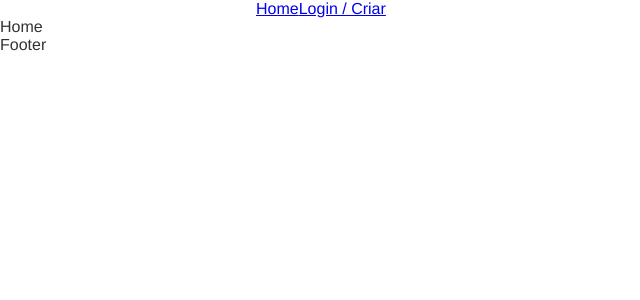
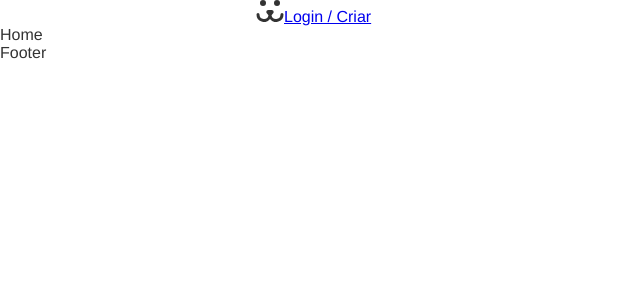
Before and after one commit to carolfranca0310/dogs, a React (Create React App) app: page / in a window 1280 px wide. Shown: the top 300 px of the page, without its empty margins (0-640 px from the left). Built offline with nearby package versions, Linux system fonts and the light colour scheme.

Commit message:
inserção da logo no header

```diff
--- a/src/Components/Header.js
+++ b/src/Components/Header.js
@@ -1,12 +1,15 @@
 import React from 'react'
 import styles from './Header.module.css'
 import { Link } from 'react-router-dom'
+import {ReactComponent as Dogs} from '../Assets/dogs.svg'
 
 const Header = () => {
   return (
     <div className={styles.header}>
-        <nav className="container">
-          <Link to="/">Home</Link>
+        <nav className={`${styles.nav} container`}>
+          <Link className={styles.logo} to="/" aria-label="Dogs - Home">
+            <Dogs/>
+          </Link>
           <Link to="/login">Login / Criar </Link>
         </nav>
     </div>
```
